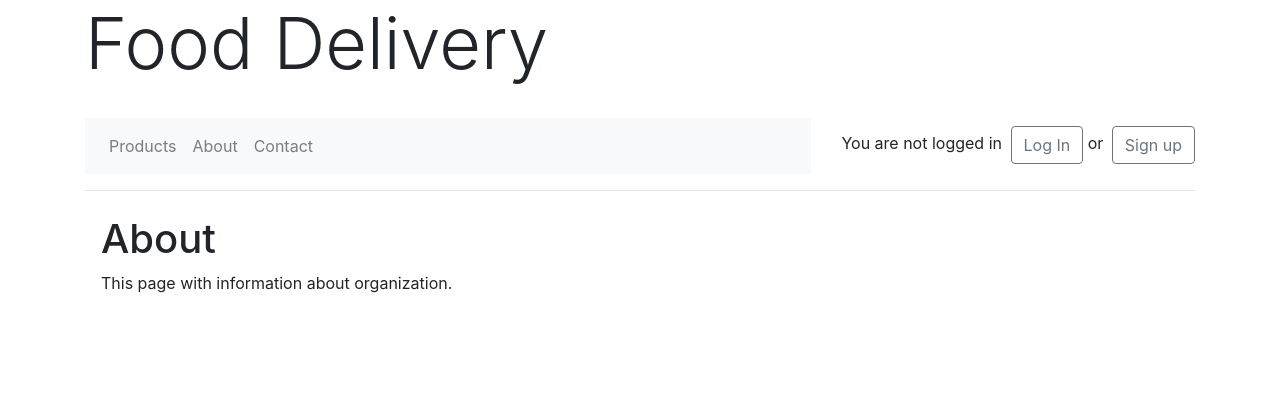
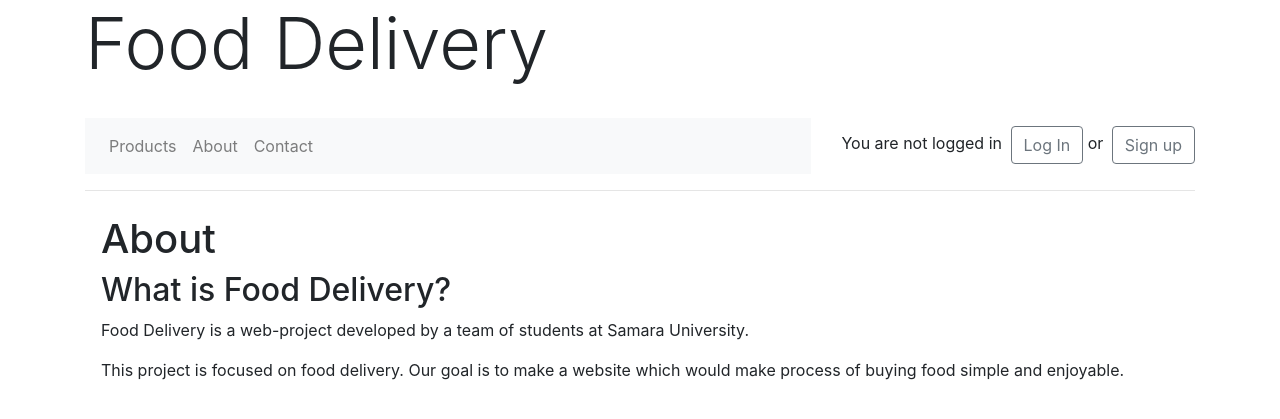
Before and after one commit to algorithm-ssau/food-delivery, a Django app: page /about/ in a window 1280 px wide. Shown: the top 419 px of the page. Run offline with Django 3.2, Linux system fonts and the light colour scheme; some libraries are stand-ins or nearby versions.

Commit message:
Added information to 'About' page

```diff
--- a/src/templates/about.html
+++ b/src/templates/about.html
@@ -2,5 +2,7 @@
 
 {% block content %}
 	<h1>About</h1>
-	<p>This page with information about organization.</p>
+	<h2>What is Food Delivery?</h2>
+	<p>Food Delivery is a web-project developed by a team of students at Samara University.</p>
+	<p>This project is focused on food delivery. Our goal is to make a website which would make process of buying food simple and enjoyable.</p>
 {% endblock %}
```
